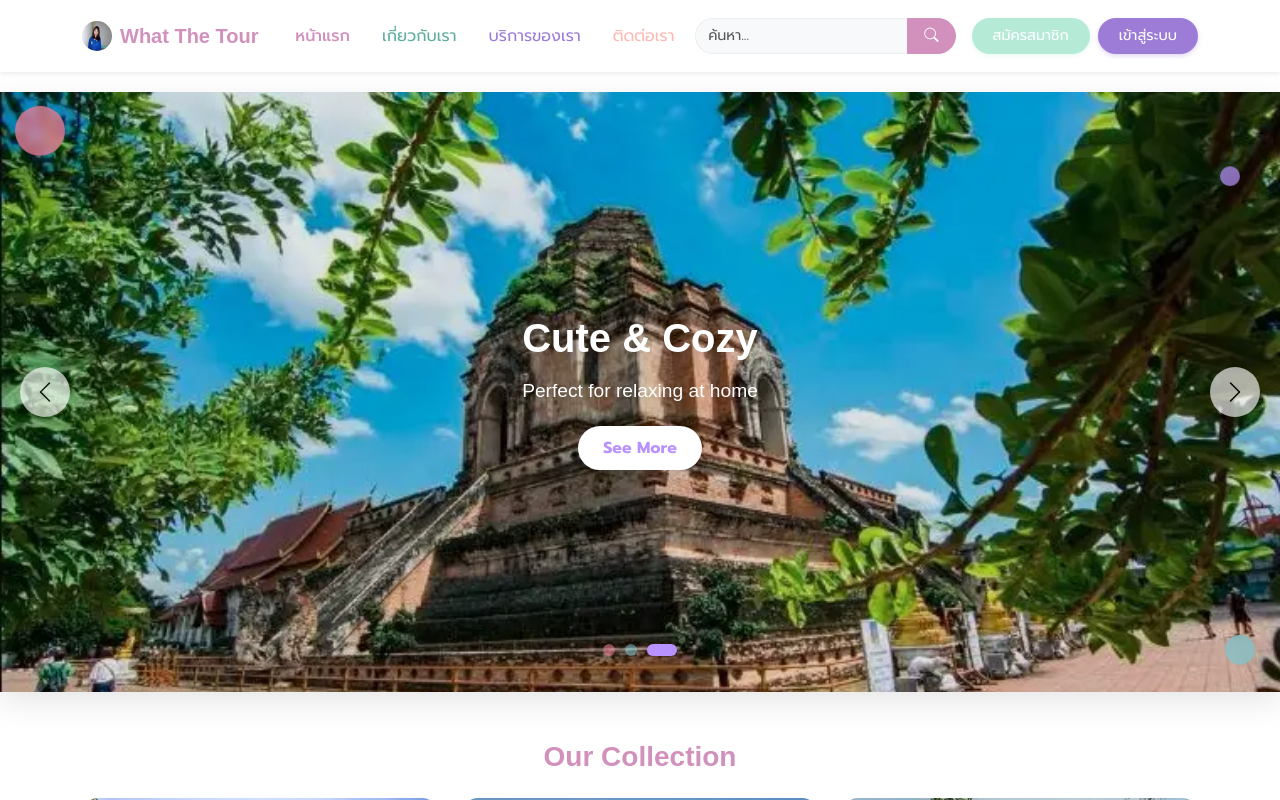
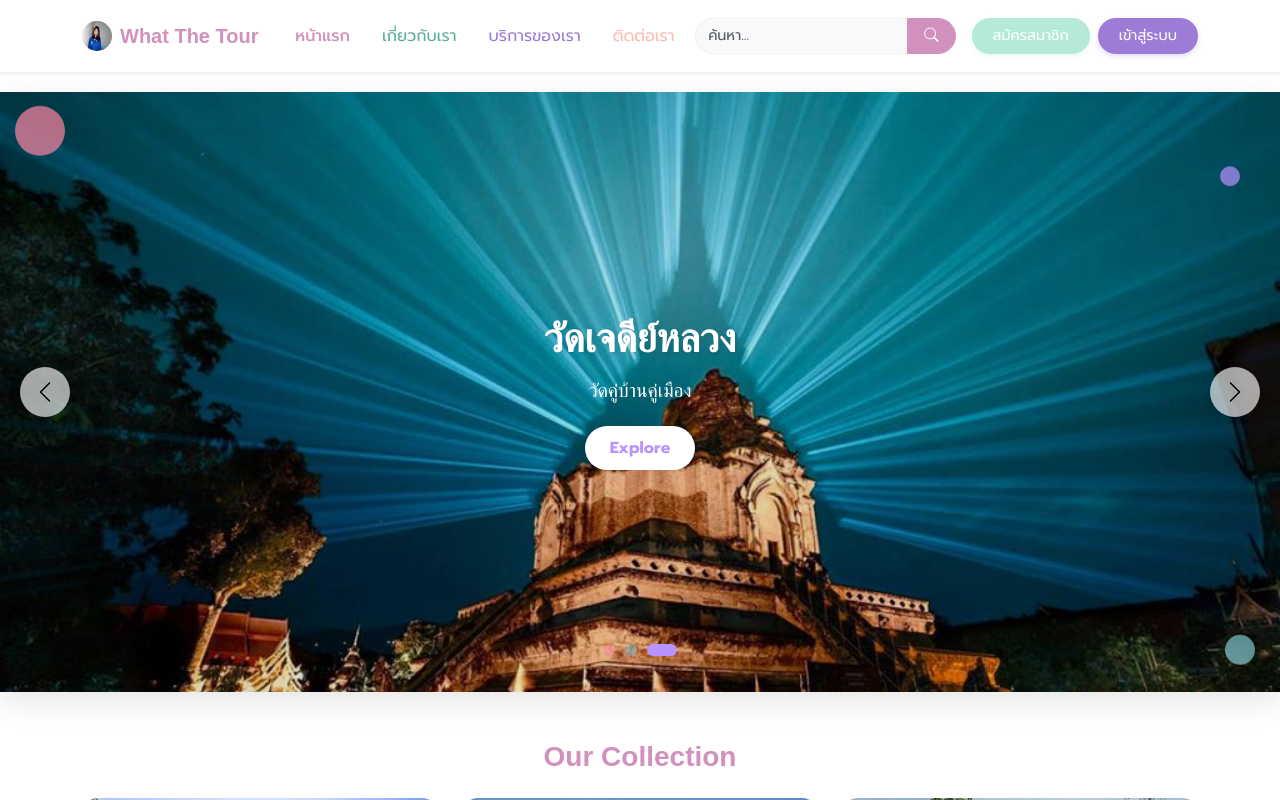
Before and after one commit to fasai13/frontend-1, a Next.js app: page / in a window 1280 px wide. Both pictures are taken after a click on the button "Previous". Shown: the top 800 px of the page. Built offline with nearby package versions, Linux system fonts and the light colour scheme.

Commit message:
Update Carousel.js

```diff
--- a/app/components/Carousel.js
+++ b/app/components/Carousel.js
@@ -40,23 +40,23 @@ export default function Carousel() {
   // Carousel captions data
   const captions = [
     {
-      title: "Sweet Dreams Collection",
-      description: "Discover our magical new arrivals!",
-      buttonText: "Shop Now",
-      color: "#ff85a2"
+      title: "ประตูท่าแพ",
+      description: "จุดเช็คอินสุดฮิตกลางเมือง",
+      buttonText: "Explore",
+      color: "#ff85a2",
     },
     {
-      title: "Summer Vibes",
-      description: "Bright colors for sunny days!",
+      title: "อุทยานแห่งชาติดอยอินทนนท์",
+      description: "สูงสุดแดนสยาม",
       buttonText: "Explore",
-      color: "#7ec4cf"
+      color: "#7ec4cf",
     },
     {
-      title: "Cute & Cozy",
-      description: "Perfect for relaxing at home",
-      buttonText: "See More",
-      color: "#b892ff"
-    }
+      title: "วัดเจดีย์หลวง",
+      description: "วัดคู่บ้านคู่เมือง",
+      buttonText: "Explore",
+      color: "#b892ff",
+    },
   ];
 
   return (
@@ -125,9 +125,9 @@ export default function Carousel() {
           <div className="carousel-item active">
             <div style={{ position: 'relative' }}>
               <Image
-                src="/images/carousel-1.jpg"
+                src="/images/f2.jpg"
                 className="d-block w-100"
-                alt="Sweet Dreams Collection"
+                alt="ประตูท่าแพ"
                 width={1920}
                 height={690}
                 style={{
@@ -182,9 +182,9 @@ export default function Carousel() {
           <div className="carousel-item">
             <div style={{ position: 'relative' }}>
               <Image
-                src="/images/carousel-2.jpg"
+                src="/images/f3.png"
                 className="d-block w-100"
-                alt="Summer Vibes"
+                alt="อุทยานแห่งชาติดอยอินทนนท์"
                 width={1920}
                 height={690}
                 style={{
@@ -238,7 +238,7 @@ export default function Carousel() {
           <div className="carousel-item">
             <div style={{ position: 'relative' }}>
               <Image
-                src="/images/carousel-3.jpg"
+                src="/images/f5.jpg"
                 className="d-block w-100"
                 alt="Cute & Cozy"
                 width={1920}
```
